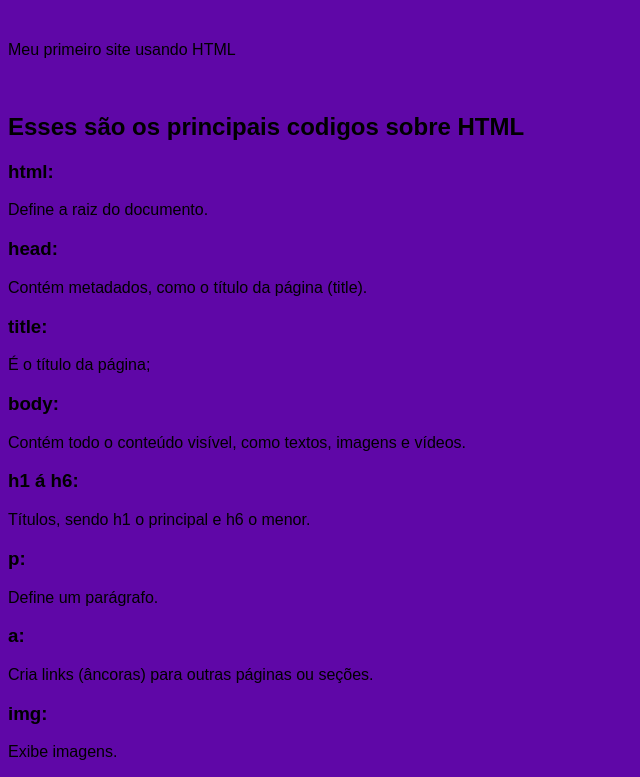
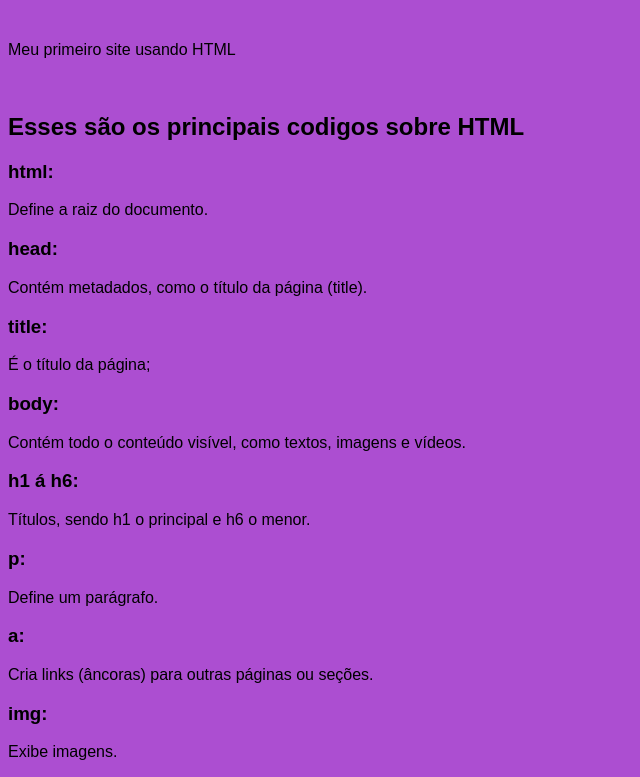
Before and after one commit to bielzinh007/Primeiro-Site, a plain HTML site: page index.html in a window 1280 px wide. Shown: the part 73-850 px from the top of the page, without its empty margins (0-640 px from the left). Drawn offline with Linux system fonts and the light colour scheme.

Commit message:
Primeiro versão cod

```diff
--- a/style.css
+++ b/style.css
@@ -1,5 +1,5 @@
 body {
-    background-color: rgb(95, 7, 167);
+    background-color: rgb(172, 78, 209);
 
     font-family: Arial, Helvetica, sans-serif;
 
```
